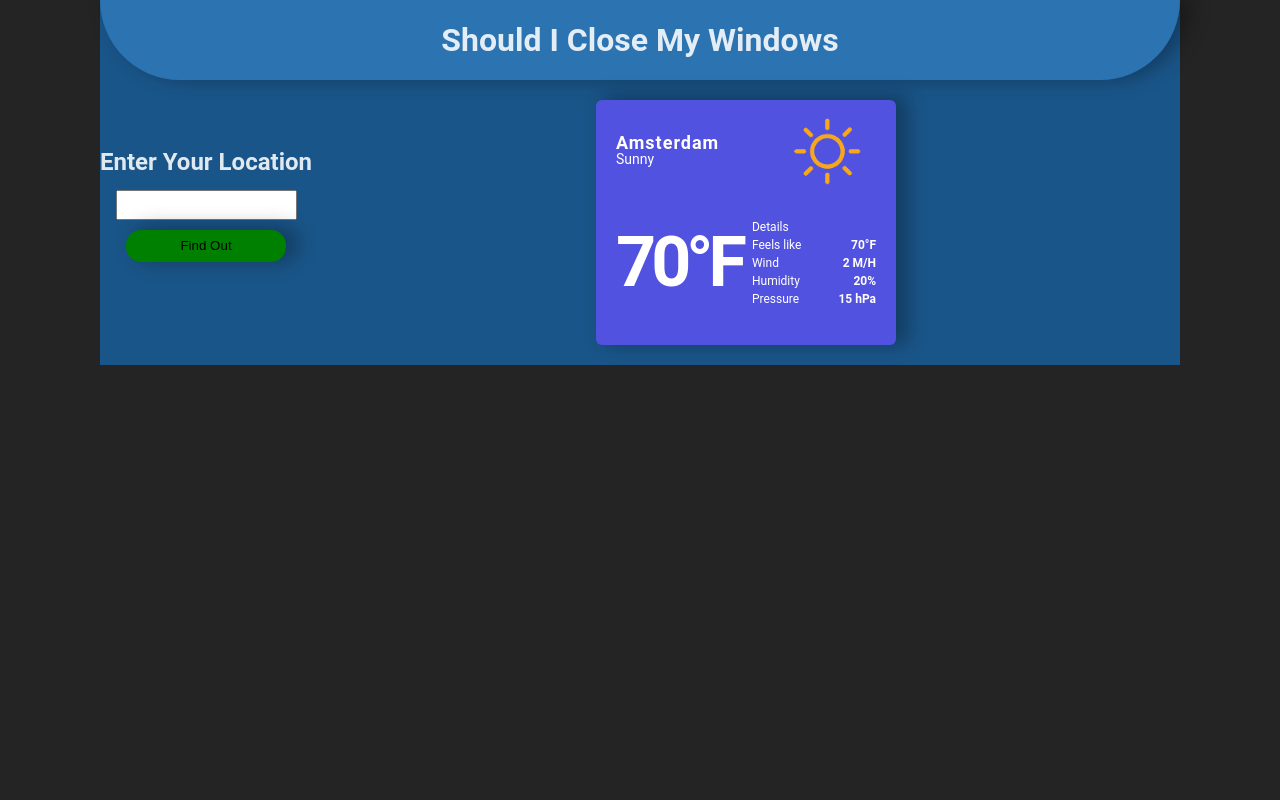
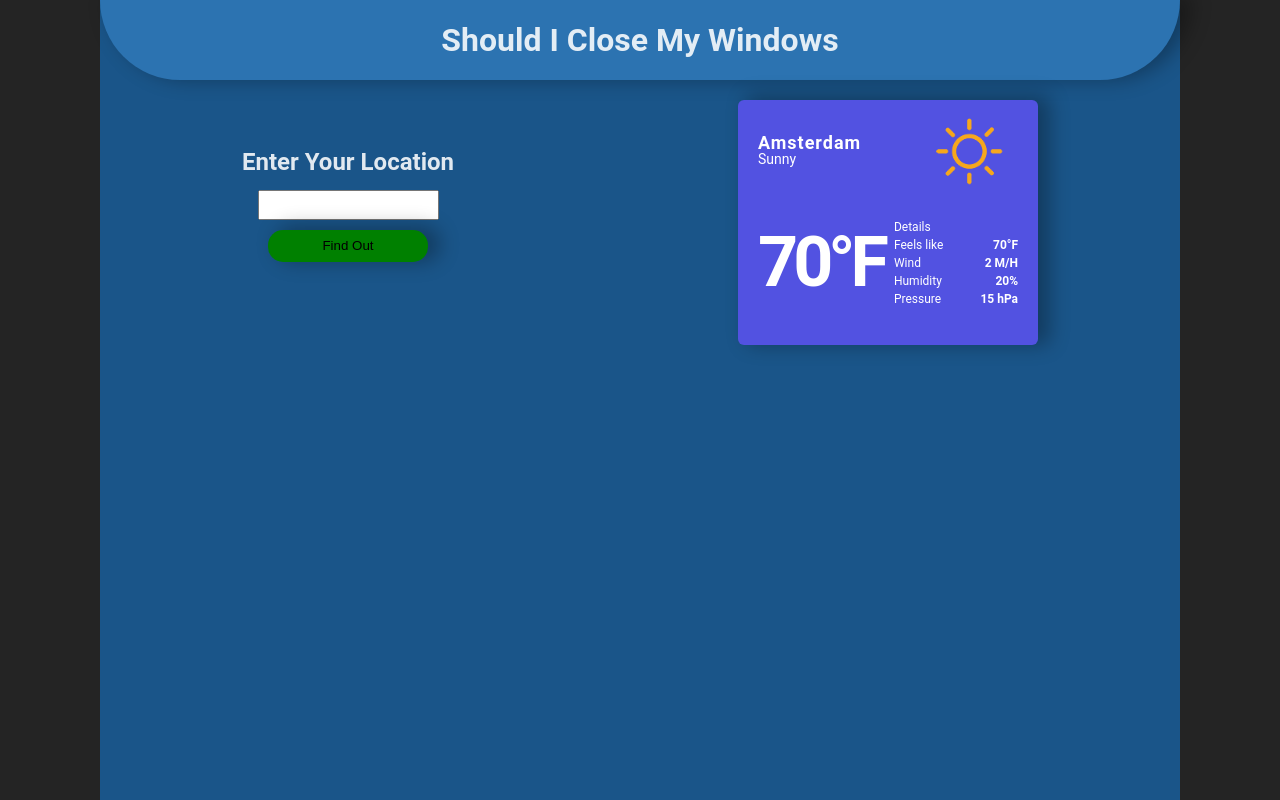
Before and after one commit to zfranczak/shouldICloseMyWindows, a React (Vite) app: page / in a window 1280 px wide. Built offline with nearby package versions, Linux system fonts and the light colour scheme.

Commit message:
changed layout

```diff
--- a/src/App.css
+++ b/src/App.css
@@ -2,11 +2,11 @@
   max-width: 1080px;
   margin: auto;
   background-color: rgb(26, 85, 137);
+  height: 100vh;
 }
 
 .weather-container {
   display: flex;
   flex-direction: row;
-  align-items: center;
-  justify-content: space-evenly;
+  align-items: flex-start;
 }
--- a/src/App.jsx
+++ b/src/App.jsx
@@ -12,18 +12,18 @@ function App() {
   };
 
   return (
-    <>
+    <div className='background'>
       {/* <NavBar /> */}
       <div className='container'>
         <Header />
         <div className='weather-container'>
-          <Weather onSearchChange={handleOnSearchChange} />
+          <Weather />
           <CurrentWeather />
 
           {/* <Search onSearchChange={handleOnSearchChange} /> */}
         </div>
       </div>
-    </>
+    </div>
   );
 }
 
--- a/src/components/Weather.jsx
+++ b/src/components/Weather.jsx
@@ -46,7 +46,7 @@ const Weather = () => {
   };
 
   return (
-    <div>
+    <div className='weather-component'>
       <form className='location-input' onSubmit={handleSubmit}>
         <h2>Enter Your Location</h2>
         <input
--- a/src/styles/weather.scss
+++ b/src/styles/weather.scss
@@ -1,3 +1,7 @@
+.weather-component {
+  margin: auto;
+}
+
 .btn {
   margin: 5px;
   border-radius: 15px;
```
